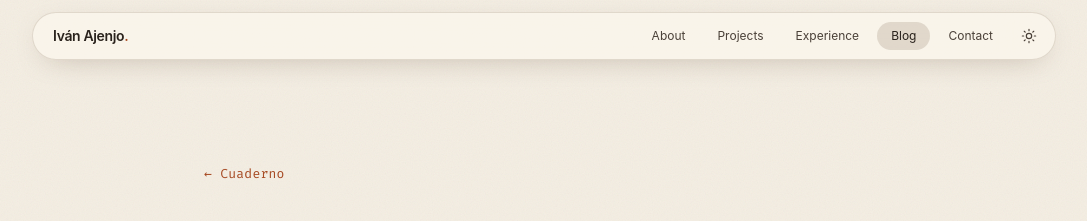
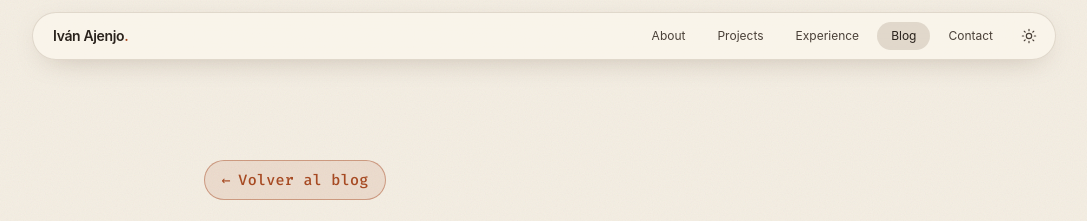
Before and after one commit to ivanajenjo/ivanajenjo.github.io, an Astro site: page /blog/principios-y-artesania-en-la-era-de-la-ia in a window 1280 px wide. Shown: the top 221 px of the page, without its empty margins (96-1183 px from the left). Built offline with nearby package versions, Linux system fonts and the light colour scheme; Astro itself is replaced by a stand-in of ours.

Commit message:
Make the post back link a visible pill button

```diff
--- a/src/pages/blog/[...slug].astro
+++ b/src/pages/blog/[...slug].astro
@@ -32,7 +32,7 @@ const { Content } = await render(post);
 >
   <article class="min-h-screen pt-32 md:pt-40 pb-24 md:pb-32 px-6">
     <div class="max-w-[680px] mx-auto">
-      <a href="/blog/" class="blog-meta blog-back">← Cuaderno</a>
+      <a href="/blog/" class="blog-meta blog-back"><span class="blog-back-arrow" aria-hidden="true">←</span> Volver al blog</a>
 
       <header class="mt-10">
         <p class="blog-meta">
--- a/src/styles/global.css
+++ b/src/styles/global.css
@@ -418,10 +418,31 @@
   text-decoration: underline;
   text-decoration-thickness: 1px;
 }
-.blog-link:hover,
-.blog-back:hover {
+.blog-link:hover {
   text-decoration: underline;
   text-decoration-thickness: 2px;
+}
+.blog-back {
+  display: inline-flex;
+  align-items: center;
+  gap: 0.5em;
+  padding: 0.5em 1.1em;
+  border: 1px solid color-mix(in srgb, var(--accent) 45%, transparent);
+  border-radius: 999px;
+  background: color-mix(in srgb, var(--accent) 10%, transparent);
+  font-size: 0.9375rem;
+  font-weight: 500;
+  transition: background-color 0.2s, border-color 0.2s, transform 0.2s;
+}
+.blog-back:hover {
+  background: color-mix(in srgb, var(--accent) 20%, transparent);
+  border-color: var(--accent);
+}
+.blog-back:hover .blog-back-arrow {
+  transform: translateX(-3px);
+}
+.blog-back-arrow {
+  transition: transform 0.2s;
 }
 .blog-draft {
   margin-left: 0.6em;
```
